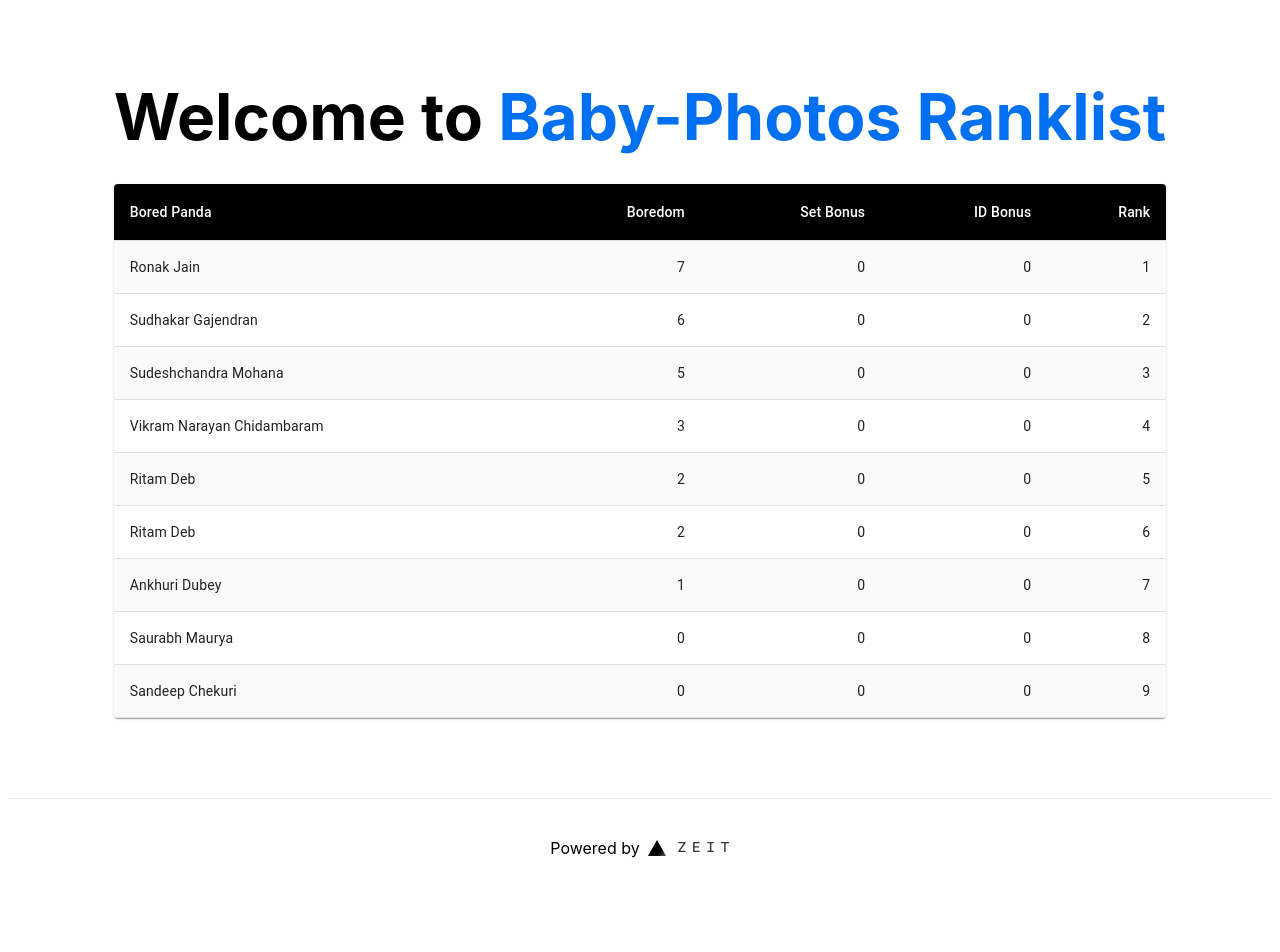
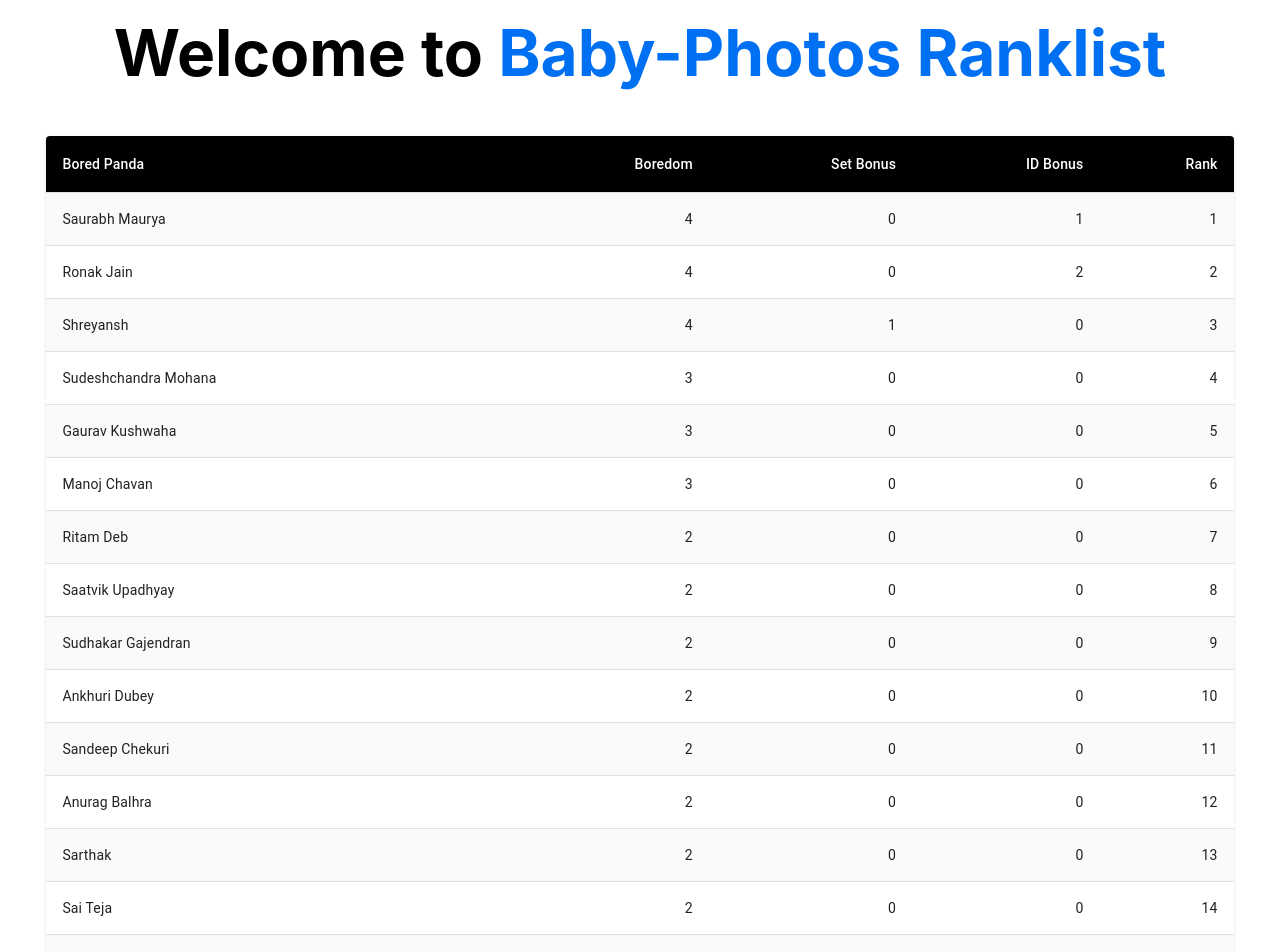
Before and after one commit to priyanshsaxena/photo-dashboard, a Next.js app: page / in a window 1280 px wide. Shown: the top 952 px of the page. Before the commit the page ends 898 px from the top, so only its background shows below. Built offline with nearby package versions, Linux system fonts and the light colour scheme.

Commit message:
issue #3: Add Round-1 Ranklist (#4)
Closes #3

```diff
--- a/components/RankList.js
+++ b/components/RankList.js
@@ -49,49 +49,85 @@ const rows = setData([
     },
     {
         "name": "Sudeshchandra Mohana",
-        "score": 5,
+        "score": 3,
         "setBonus": 0,
         "idBonus": 0
     },
     {
         "name": "Saurabh Maurya",
-        "score": 0,
+        "score": 4,
         "setBonus": 0,
-        "idBonus": 0
+        "idBonus": 1
     },
     {
-        "name": "Ritam Deb",
+        "name": "Saatvik Upadhyay",
         "score": 2,
         "setBonus": 0,
         "idBonus": 0
     },
     {
         "name": "Sudhakar Gajendran",
-        "score": 6,
+        "score": 2,
         "setBonus": 0,
         "idBonus": 0
     },
     {
         "name": "Ankhuri Dubey",
+        "score": 2,
+        "setBonus": 0,
+        "idBonus": 0
+    },
+    {
+        "name": "Vikram Narayan Chidambaram",
         "score": 1,
         "setBonus": 0,
         "idBonus": 0
     },
     {
-        "name": "Vikram Narayan Chidambaram",
+        "name": "Ronak Jain",
+        "score": 4,
+        "setBonus": 0,
+        "idBonus": 2
+    },
+    {
+        "name": "Sandeep Chekuri",
+        "score": 2,
+        "setBonus": 0,
+        "idBonus": 0
+    },
+    {
+        "name": "Anurag Balhra",
+        "score": 2,
+        "setBonus": 0,
+        "idBonus": 0
+    },
+    {
+        "name": "Gaurav Kushwaha",
         "score": 3,
         "setBonus": 0,
         "idBonus": 0
     },
     {
-        "name": "Ronak Jain",
-        "score": 7,
+        "name": "Manoj Chavan",
+        "score": 3,
         "setBonus": 0,
         "idBonus": 0
     },
     {
-        "name": "Sandeep Chekuri",
-        "score": 0,
+        "name": "Sarthak",
+        "score": 2,
+        "setBonus": 0,
+        "idBonus": 0
+    },
+    {
+        "name": "Shreyansh",
+        "score": 4,
+        "setBonus": 1,
+        "idBonus": 0
+    },
+    {
+        "name": "Sai Teja",
+        "score": 2,
         "setBonus": 0,
         "idBonus": 0
     }
--- a/pages/index.js
+++ b/pages/index.js
@@ -17,8 +17,9 @@ export default class extends React.Component {
               <h1 className="title">
                 Welcome to <a href="/">Baby-Photos Ranklist</a>
               </h1>
-              <RankList/>
             </main>
+
+            <RankList/>
 
             <footer>
               <a
@@ -32,6 +33,8 @@ export default class extends React.Component {
 
             <style jsx>{`
               .container {
+                width: 94%;
+                margin-left: 3%;
                 min-height: 100vh;
                 padding: 0 0.5rem;
                 display: flex;
@@ -41,7 +44,7 @@ export default class extends React.Component {
               }
 
               main {
-                padding: 5rem 0;
+                padding: 1rem 0;
                 flex: 1;
                 display: flex;
                 flex-direction: column;
```
